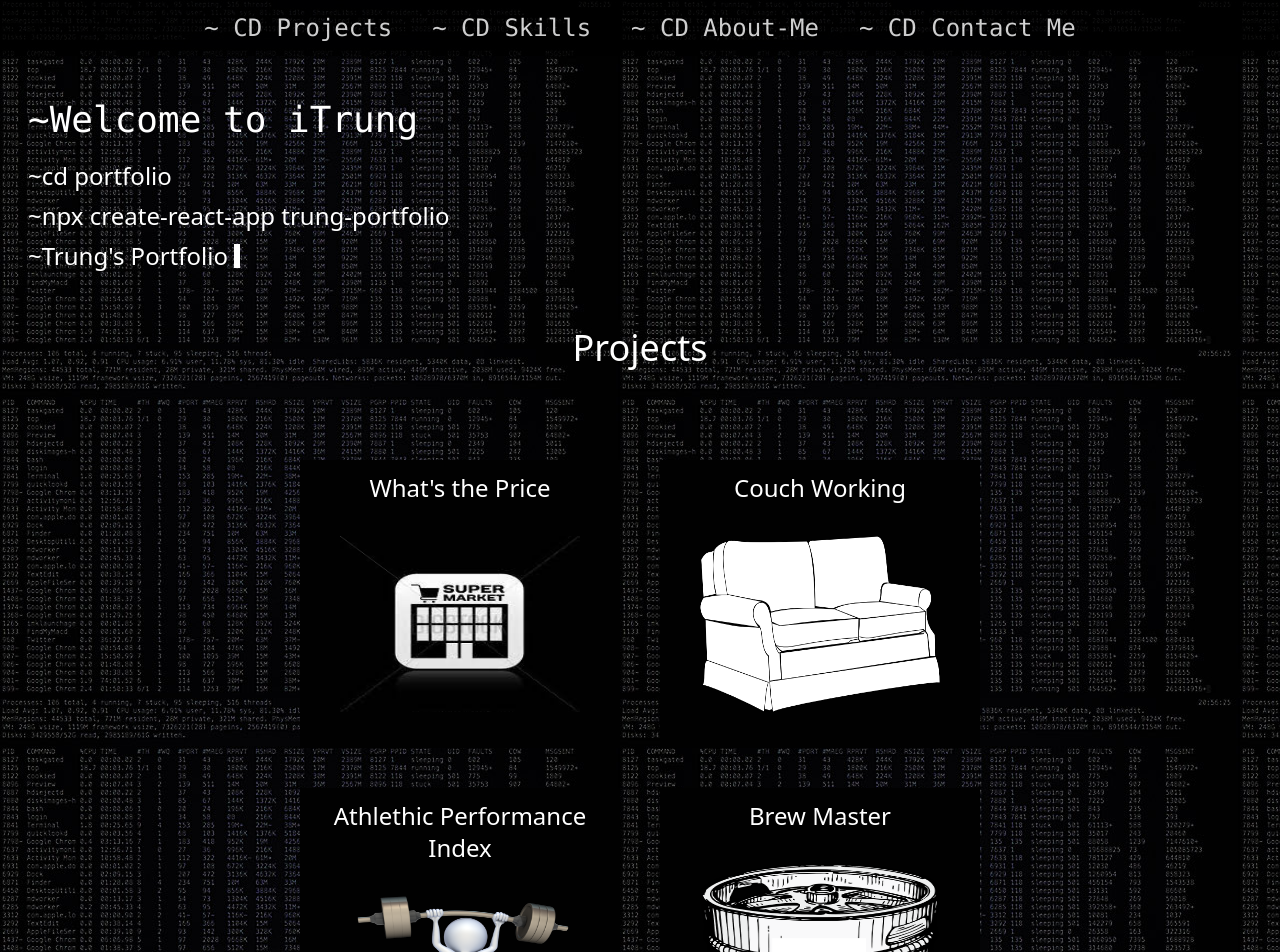
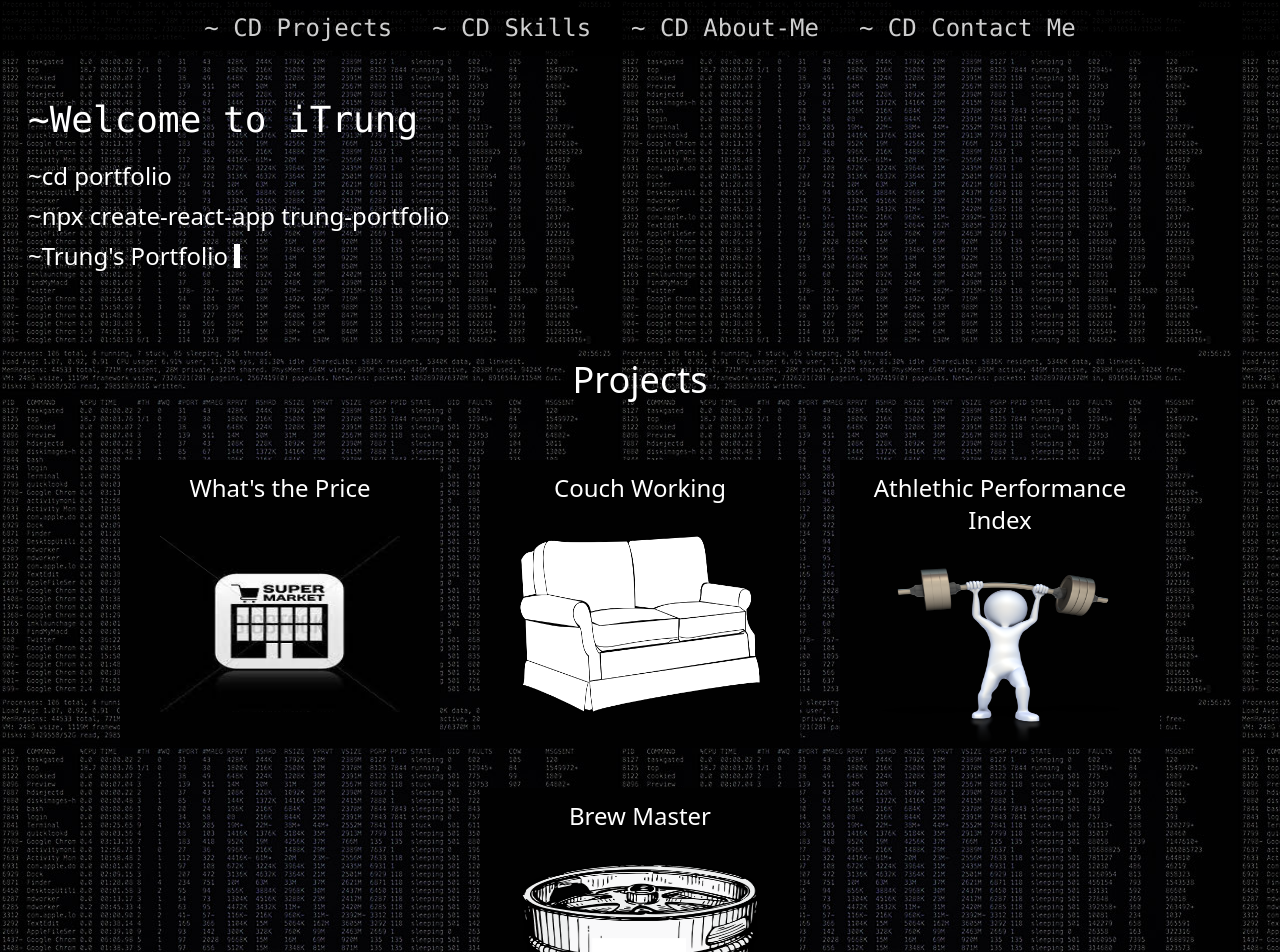
Before and after one commit to tdiec00/portfolio, a React (Create React App) app in the folder client/: page / in a window 1280 px wide. Shown: the top 952 px of the page. Built offline with nearby package versions, Linux system fonts and the light colour scheme.

Commit message:
project container changes

```diff
--- a/client/src/App.js
+++ b/client/src/App.js
@@ -6,7 +6,7 @@ import LandingPage from "./Screens/landingPage/LandingPage"
 function App() {
   const [show, setShow] = useState(false)
   return (
-    <div className="text-center bg-iTerm w-screen z-0 flex flex-col">
+    <div className="text-center bg-iTerm w-screen z-0">
       <Navbar setShow={setShow} />
       <div>
         <Routes>
--- a/client/src/Screens/projectPage/ProjectPage.jsx
+++ b/client/src/Screens/projectPage/ProjectPage.jsx
@@ -10,9 +10,9 @@ import keg from "../../images/keg.png"
 
 export default function ProjectPage() {
   return (
-    <div id="project" className=" text-white  text-center w-screen flex flex-col justify-center text-2xl md:h-screen mb-20">
+    <div id="project" className=" text-white  text-center w-screen flex flex-col justify-center text-2xl md:h-screen ">
       <h1 className="text-2xl md:text-4xl mb-10">Projects</h1>
-      <div className="grid grid-cols-1 m-auto md:grid-cols-2">
+      <div className="flex flex-wrap justify-center">
         <ProjectContainer title="What's the Price" link="https://trungs-supermarket.netlify.app/" image={supermarket} alt="black and white supermarket">
           <WhatsThePrice />
         </ProjectContainer>
```
